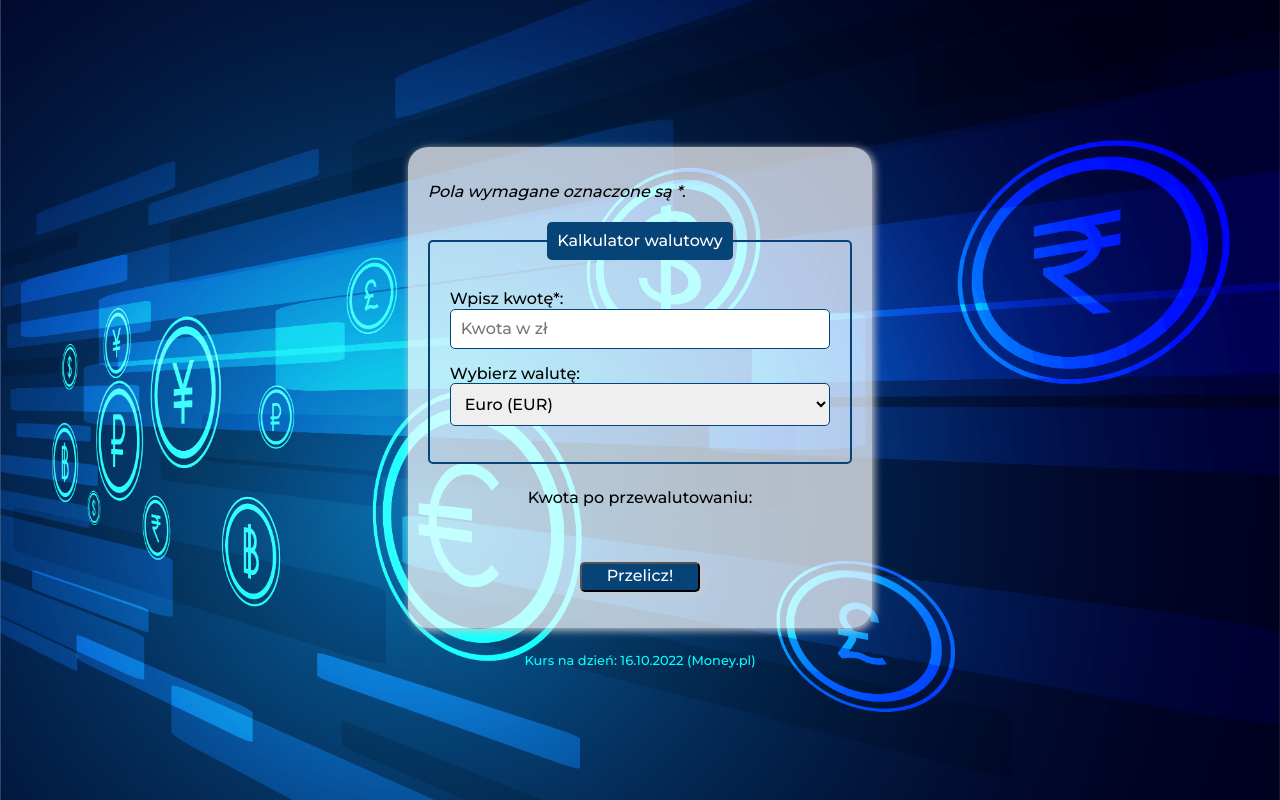
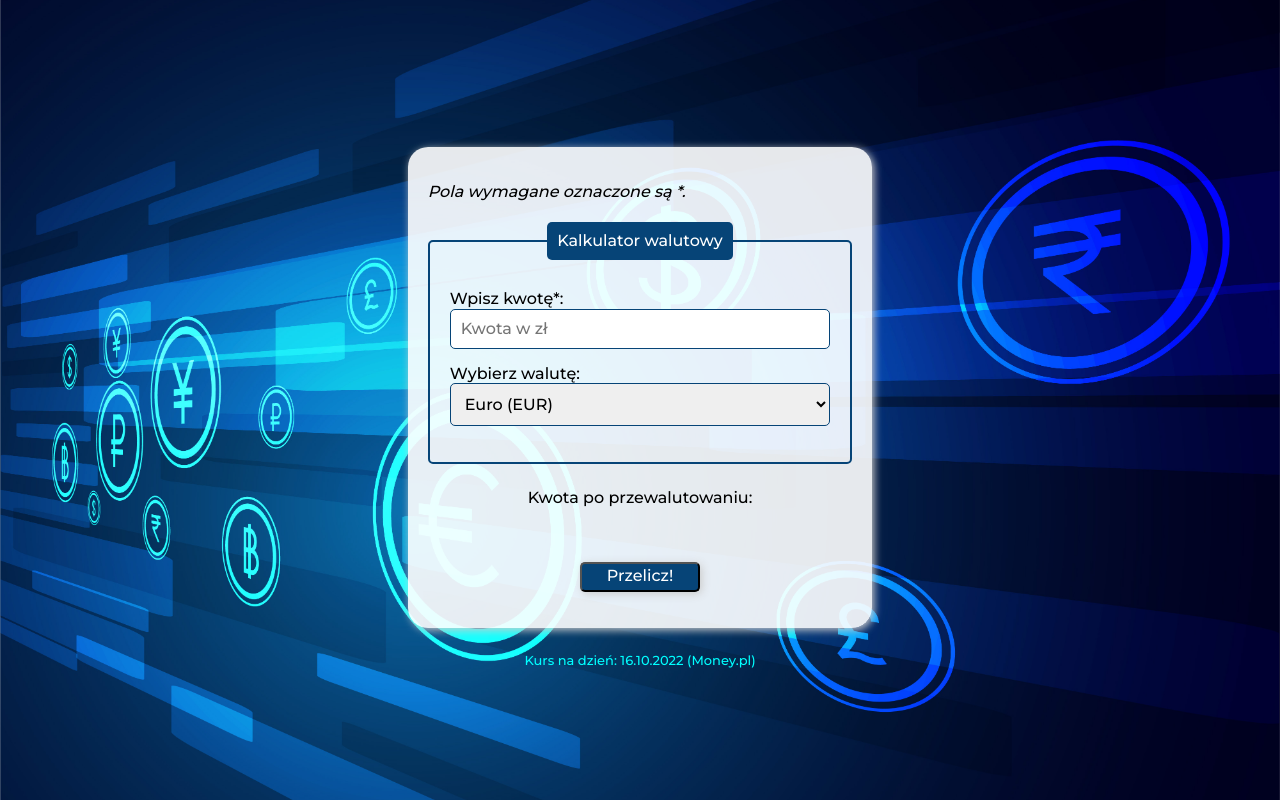
Before and after one commit to archiangel-lab/currency-conventer, a plain HTML site: page index.html in a window 1280 px wide. Drawn offline with nearby package versions, Linux system fonts and the light colour scheme.

Commit message:
container background less transparent changed

```diff
--- a/css/container.css
+++ b/css/container.css
@@ -3,6 +3,6 @@
     padding: 20px;
     box-shadow: 2px 2px 8px #ccc;
     margin: 20px auto;
-    background-color: rgb(255, 255, 255, 0.7);
+    background-color: rgb(255, 255, 255, 0.9);
     border-radius: 20px;
 }
```
